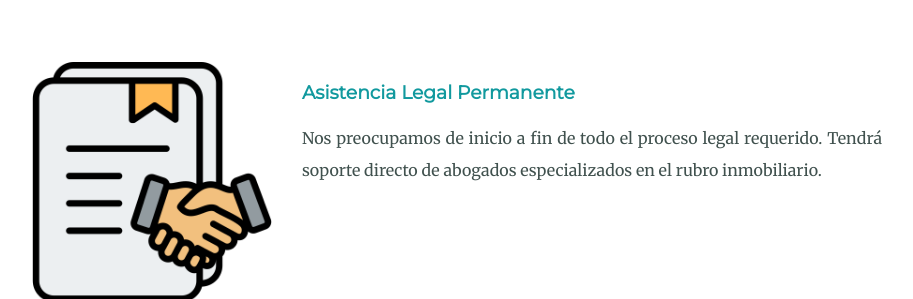
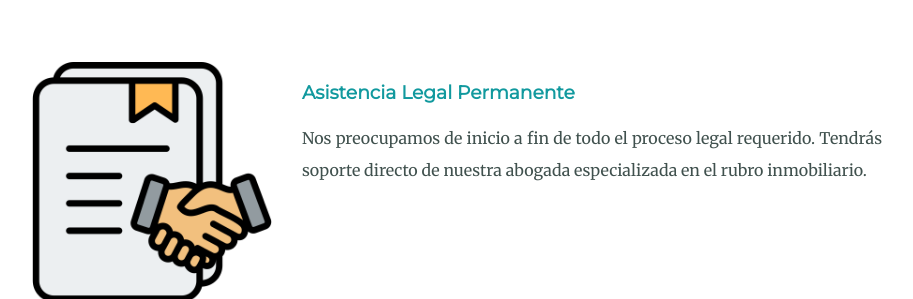
Before and after one commit to naturaterrapropiedades/naturaterrapropiedades.github.io, a plain HTML site: page index.html in a window 1280 px wide. Shown: the part 2460-2759 px from the top of the page, without its empty margins (183-1096 px from the left). Drawn offline with Linux system fonts and the light colour scheme; a script that the page names is missing.

Commit message:
Add files via upload

```diff
--- a/index.html
+++ b/index.html
@@ -69,7 +69,7 @@
       <div class="skill-row">
         <img class="icon2-img" src="images/icon2.png" alt="shake-img">
         <h3>Asistencia Legal Permanente</h3>
-        <p>Nos preocupamos de inicio a fin de todo el proceso legal requerido. Tendrá soporte directo de abogados especializados en el rubro inmobiliario.</p>
+        <p>Nos preocupamos de inicio a fin de todo el proceso legal requerido. Tendrás soporte directo de nuestra abogada especializada en el rubro inmobiliario.</p>
         <div class="clearing"></div>
       </div>
       <div class="skill-row">
```
